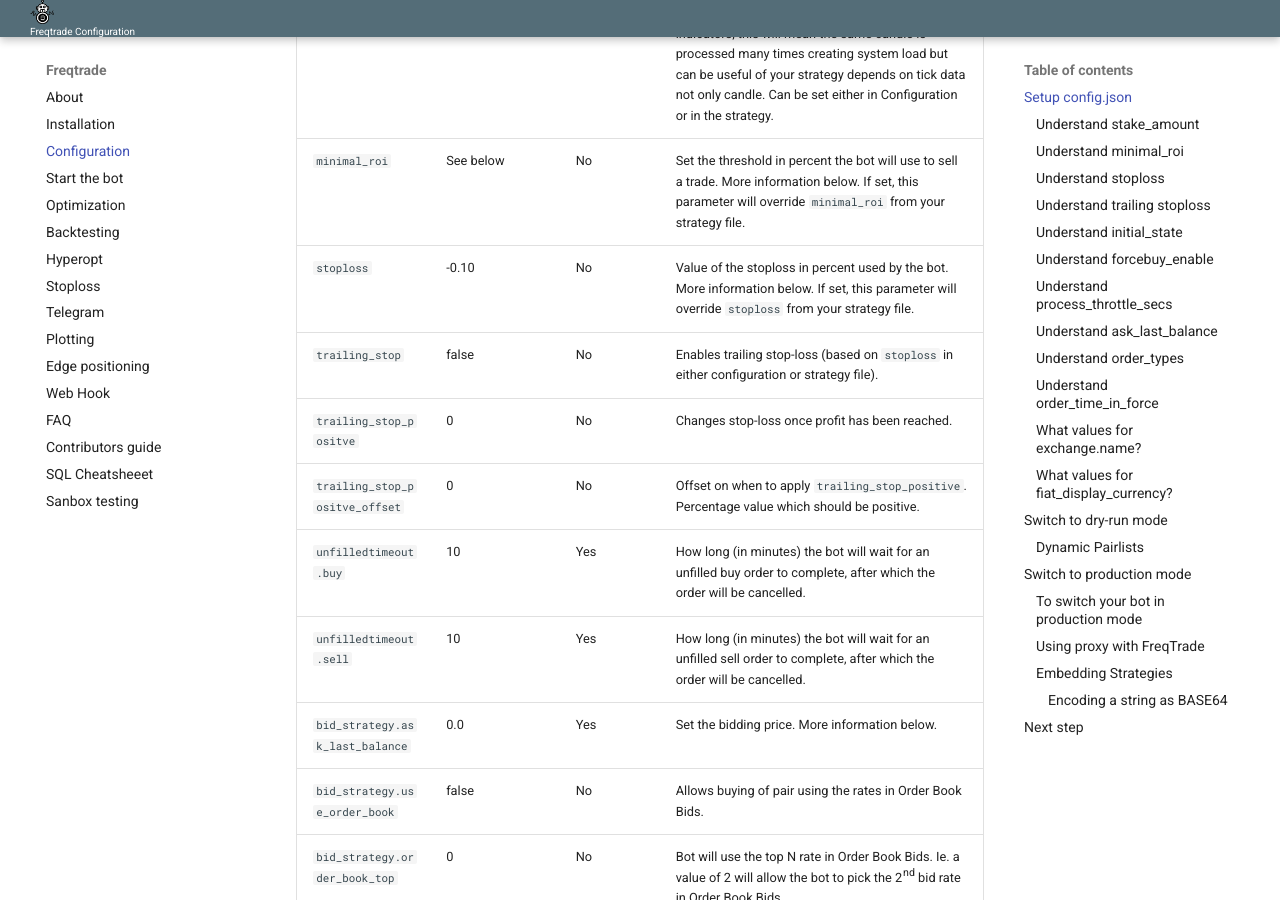
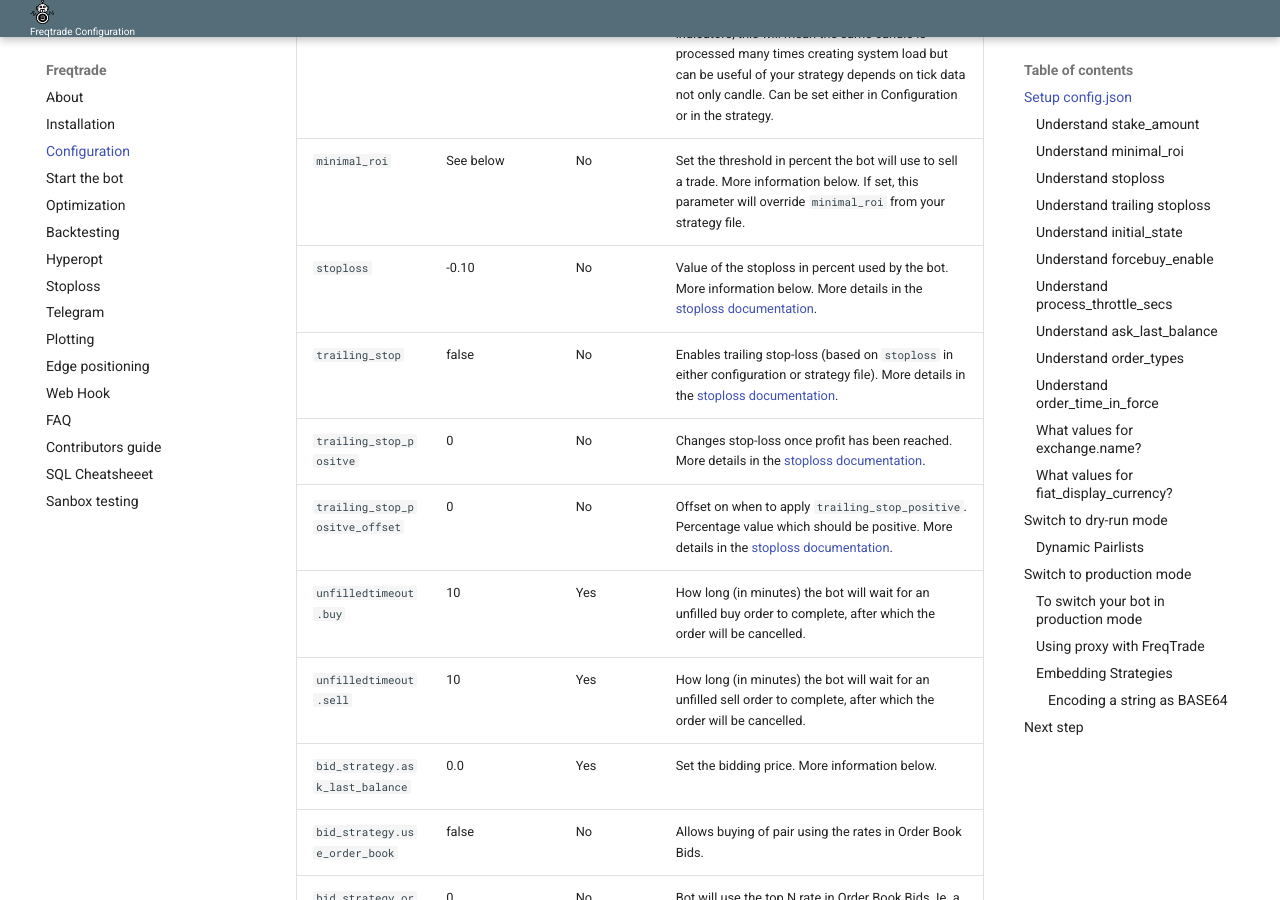
Before and after one commit to jacksonmori755/Crypto-trading-bot, an MkDocs documentation site: the page built from docs/configuration.md, in a window 1280 px wide and 900 px high, scrolled down 906 px. Built offline with MkDocs 1.6.1 and Material for MkDocs 9.7.7, drawn with Linux system fonts in a browser that asks for light colours.

Commit message:
Add documentation for stoploss in strategy

```diff
--- a/docs/configuration.md
+++ b/docs/configuration.md
@@ -19,10 +19,10 @@ The table below will list all configuration parameters.
 | `dry_run` | true | Yes | Define if the bot must be in Dry-run or production mode.
 | `process_only_new_candles` | false | No | If set to true indicators are processed only once a new candle arrives. If false each loop populates the indicators, this will mean the same candle is processed many times creating system load but can be useful of your strategy depends on tick data not only candle. Can be set either in Configuration or in the strategy.
 | `minimal_roi` | See below | No | Set the threshold in percent the bot will use to sell a trade. More information below. If set, this parameter will override `minimal_roi` from your strategy file.
-| `stoploss` | -0.10 | No | Value of the stoploss in percent used by the bot. More information below. If set, this parameter will override `stoploss` from your strategy file.
-| `trailing_stop` | false | No | Enables trailing stop-loss (based on `stoploss` in either configuration or strategy file).
-| `trailing_stop_positve` | 0 | No | Changes stop-loss once profit has been reached.
-| `trailing_stop_positve_offset` | 0 | No | Offset on when to apply `trailing_stop_positive`. Percentage value which should be positive.
+| `stoploss` | -0.10 | No | Value of the stoploss in percent used by the bot. More information below. More details in the [stoploss documentation](stoploss.md).
+| `trailing_stop` | false | No | Enables trailing stop-loss (based on `stoploss` in either configuration or strategy file). More details in the [stoploss documentation](stoploss.md).
+| `trailing_stop_positve` | 0 | No | Changes stop-loss once profit has been reached. More details in the [stoploss documentation](stoploss.md).
+| `trailing_stop_positve_offset` | 0 | No | Offset on when to apply `trailing_stop_positive`. Percentage value which should be positive. More details in the [stoploss documentation](stoploss.md).
 | `unfilledtimeout.buy` | 10 | Yes | How long (in minutes) the bot will wait for an unfilled buy order to complete, after which the order will be cancelled.
 | `unfilledtimeout.sell` | 10 | Yes | How long (in minutes) the bot will wait for an unfilled sell order to complete, after which the order will be cancelled.
 | `bid_strategy.ask_last_balance` | 0.0 | Yes | Set the bidding price. More information below.
--- a/docs/stoploss.md
+++ b/docs/stoploss.md
@@ -5,6 +5,9 @@ At this stage the bot contains the following stoploss support modes:
 1. static stop loss, defined in either the strategy or configuration
 2. trailing stop loss, defined in the configuration
 3. trailing stop loss, custom positive loss, defined in configuration
+
+!!! Note
+    All stoploss properties can be configured in eihter Strategy or configuration. Configuration values override strategy values.
 
 ## Static Stop Loss
 
```
Also changed, not shown: 1 other file.
